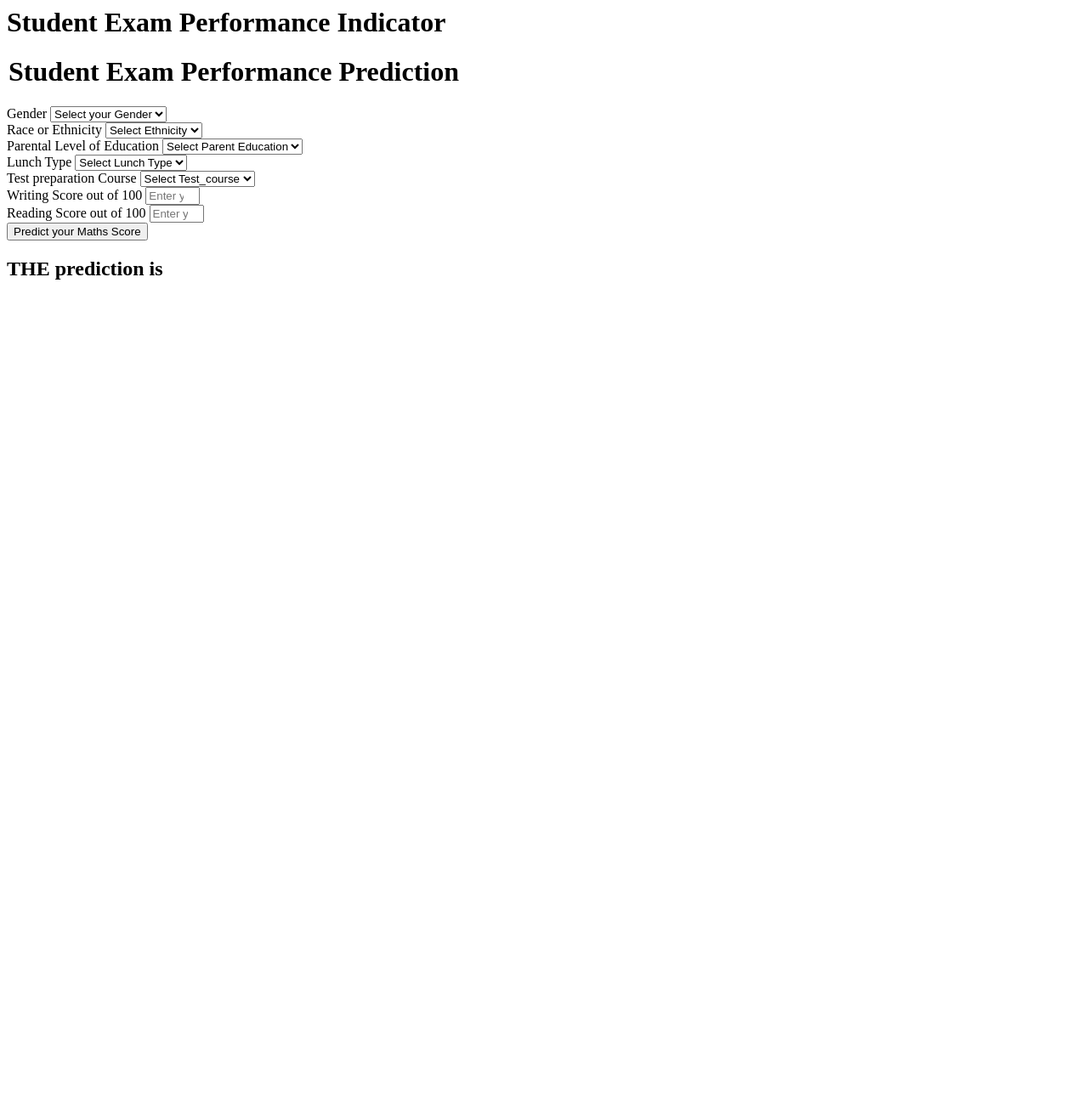
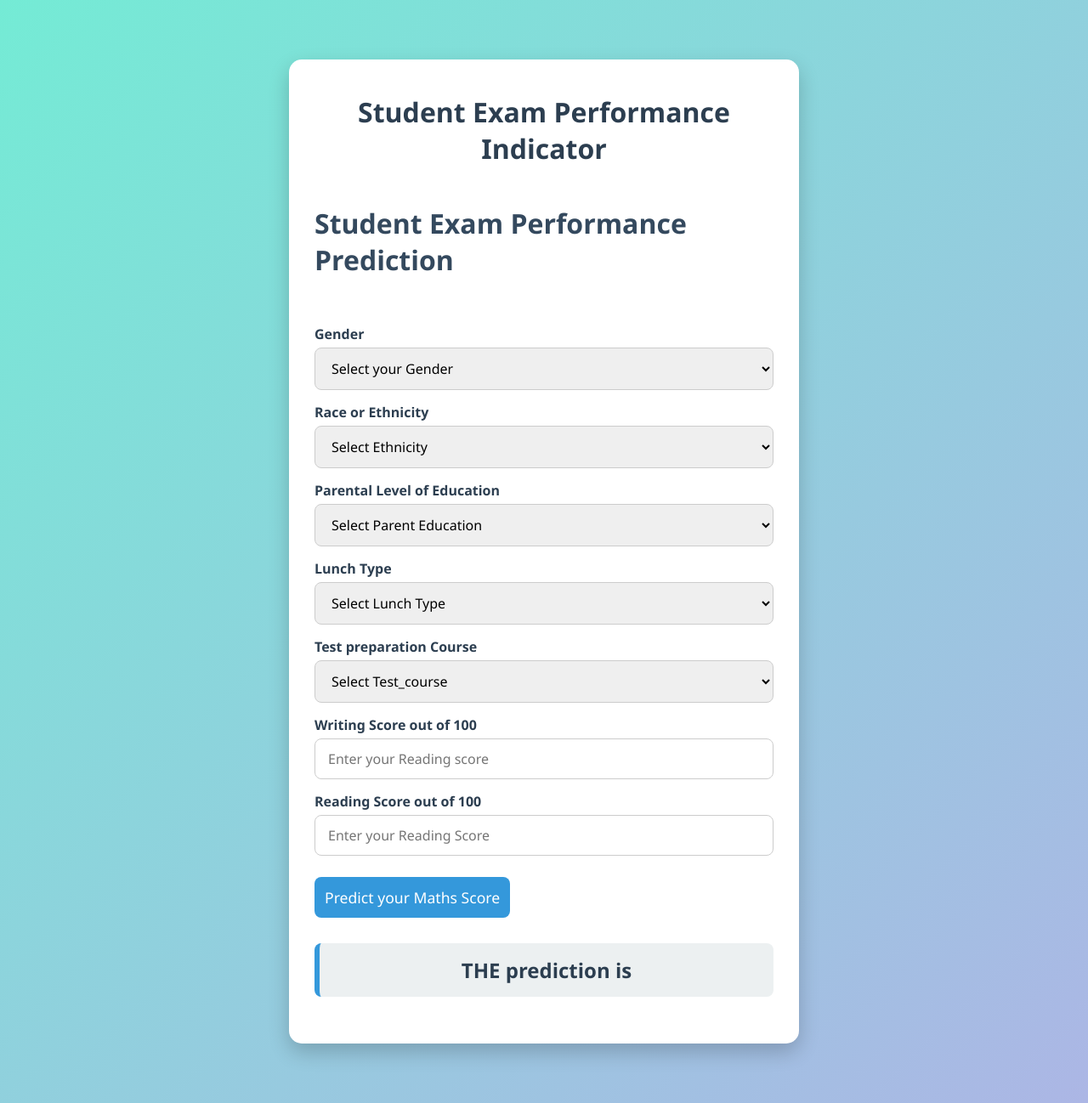
Before and after one commit to gator-ryan/mlproject, a Flask app: page /predictdata in a window 1280 px wide. Shown: the whole page at 85% size. Before the commit the page ends 329 px from the top, so only its background shows below. Run offline with Flask 3, Linux system fonts and the light colour scheme.

Commit message:
Final UI changes

```diff
--- a/application.py
+++ b/application.py
@@ -45,3 +45,5 @@
     app.run(host="0.0.0.0")
     ## for running locally use 127.0.0.1 & port=5000
     ## for actual use host = 0.0.0. & no port
+
+    # else use host="0.0.0.0" for actual github pushed code
--- /dev/null
+++ b/static/style.css
@@ -0,0 +1,147 @@
+/* Reset default browser styles */
+* {
+    margin: 0;
+    padding: 0;
+    box-sizing: border-box;
+    font-family: 'Segoe UI', Tahoma, Geneva, Verdana, sans-serif;
+}
+
+/* Body and page background */
+body {
+    background: linear-gradient(135deg, #74ebd5, #ACB6E5);
+    min-height: 100vh;
+    display: flex;
+    justify-content: center;
+    margin: 50px 25%;
+    flex-direction: column;
+    padding: 20px;
+}
+
+
+
+/* Centered form container */
+.login {
+    background: #ffffff;
+    padding: 40px 30px;
+    border-radius: 15px;
+    box-shadow: 0 10px 25px rgba(0, 0, 0, 0.2);
+    width: 100%;
+    max-width: 600px;
+    text-align: center;
+
+    /* Animation */
+    animation: fadeIn 1s ease-in-out;
+}
+
+/* Fade-in animation */
+@keyframes fadeIn {
+    from { opacity: 0; transform: translateY(-20px);}
+    to { opacity: 1; transform: translateY(0);}
+}
+
+/* Main heading */
+.login h1 {
+    font-size: 2rem;
+    margin-bottom: 25px;
+    color: #2c3e50;
+}
+
+/* Form section headings */
+.login legend, .login h2 {
+    color: #34495e;
+    margin: 20px 0 15px 0;
+    transition: color 0.3s ease;
+}
+
+.login legend:hover, .login h2:hover {
+    color: #3498db;
+}
+
+/* Form elements */
+.login form {
+    display: flex;
+    flex-direction: column;
+    gap: 15px;
+    text-align: left;
+    opacity: 0;
+    animation: fadeIn 1s ease-in-out forwards;
+    animation-delay: 0.3s;
+}
+
+/* Labels */
+.login label {
+    font-weight: 600;
+    margin-bottom: 5px;
+    display: block;
+    color: #2c3e50;
+}
+
+/* Input fields and dropdowns */
+.login input[type="number"],
+.login select {
+    width: 100%;
+    padding: 12px 15px;
+    border: 1px solid #ccc;
+    border-radius: 8px;
+    font-size: 1rem;
+    transition: 0.3s;
+}
+
+.login input[type="number"]:focus,
+.login select:focus {
+    border-color: #3498db;
+    box-shadow: 0 0 8px rgba(52, 152, 219, 0.4);
+    outline: none;
+}
+
+/* Hover effect on select dropdowns */
+.login select:hover {
+    border-color: #2980b9;
+}
+
+/* Submit button */
+.login input[type="submit"] {
+    background: #3498db;
+    color: #fff;
+    padding: 12px;
+    border: none;
+    border-radius: 8px;
+    cursor: pointer;
+    font-size: 1.1rem;
+    transition: 0.3s all ease-in-out;
+    margin-top: 10px;
+}
+
+.login input[type="submit"]:hover {
+    background: #2c80b4;
+    transform: translateY(-2px);
+    box-shadow: 0 4px 10px rgba(0,0,0,0.2);
+}
+
+/* Result display */
+.login h2 {
+    margin-top: 30px;
+    background: #ecf0f1;
+    padding: 15px 20px;
+    border-left: 6px solid #3498db;
+    border-radius: 8px;
+    color: #2c3e50;
+
+    /* Smooth appearance */
+    opacity: 0;
+    animation: fadeIn 1s ease-in-out forwards;
+    animation-delay: 0.6s;
+}
+
+/* Responsive adjustments */
+@media (max-width: 650px) {
+    .login {
+        padding: 30px 20px;
+    }
+    .login h1 {
+        font-size: 1.8rem;
+    }
+    .login input[type="submit"] {
+        font-size: 1rem;
+    }
+}
--- a/templates/home.html
+++ b/templates/home.html
@@ -1,4 +1,9 @@
 <html>
+    <head>
+    <title>Student Performance Prediction</title>
+    <link rel="stylesheet" href="{{ url_for('static', filename='style.css') }}">
+</head>
+
 <body>
     <div class="login">
        <h1>Student Exam Performance Indicator</h1>
```
Also changed, not shown: static/style_index.css (added, +97 -0 lines), templates/index.html (+59 -1 lines).
